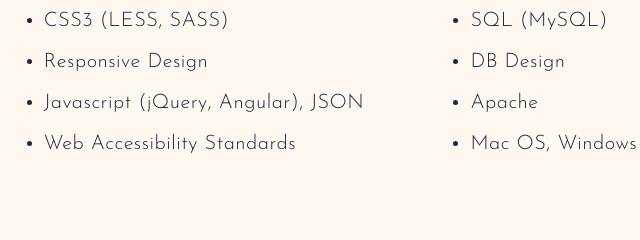
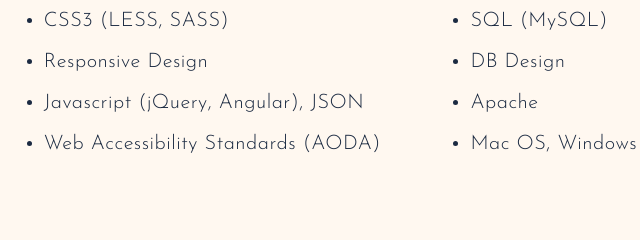
Before and after one commit to Tom-Eastwood/personal-website, a website: page index.html in a window 1280 px wide. Shown: the part 1000-1240 px from the top of the page, 15-655 px from the left. Drawn offline with Linux system fonts and the light colour scheme; a script that the page names is missing.

Commit message:
added AODA mention for skills

```diff
--- a/index.html
+++ b/index.html
@@ -40,7 +40,7 @@
         <li>CSS3 (LESS, SASS)</li>
         <li>Responsive Design</li>
         <li>Javascript (jQuery, Angular), JSON</li>
-        <li>Web Accessibility Standards</li>
+        <li>Web Accessibility Standards (AODA)</li>
       </ul>
     </div>
     <div class="large-4 columns">
```
